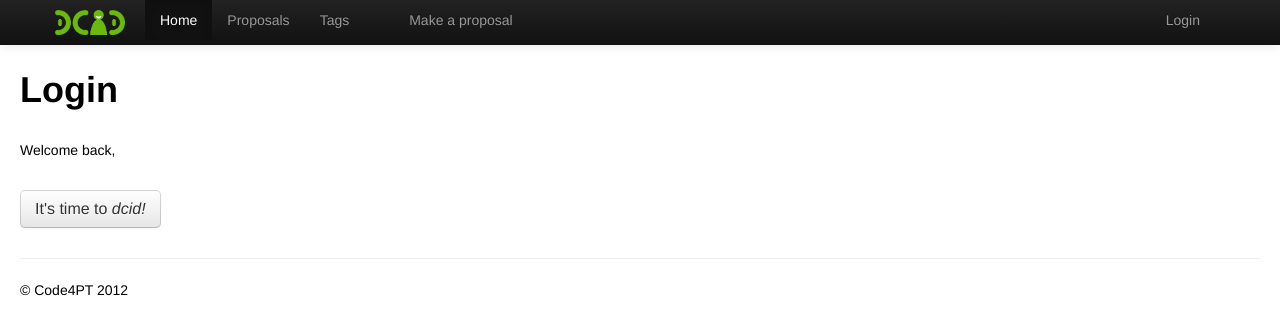
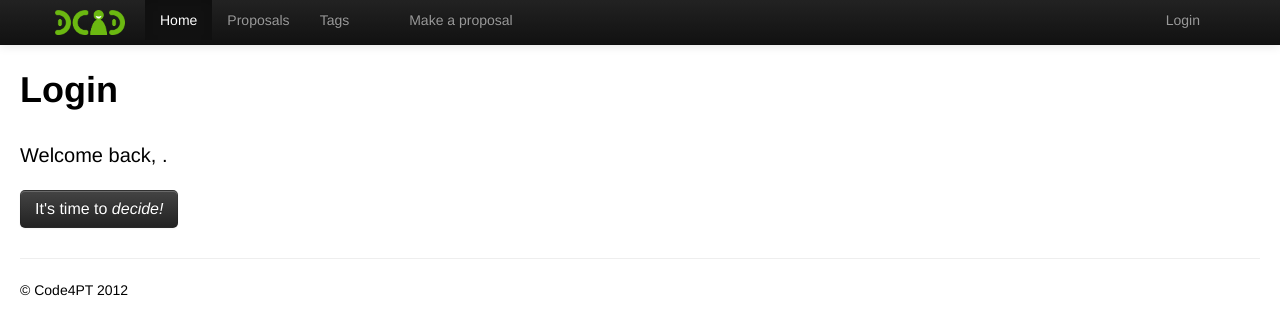
Before and after one commit to code4pt/dcid_django, a Django app: page /parliament/user/login/success/ in a window 1280 px wide. Shown: the top 335 px of the page. Run offline with Django 3.2, Linux system fonts and the light colour scheme; parts of the project's set-up code (start-up, migrations or seed data) failed here and were passed over; some libraries are stand-ins or nearby versions.

Commit message:
add UI enchancements

```diff
--- a/templates/parliament/login_success.html
+++ b/templates/parliament/login_success.html
@@ -5,7 +5,6 @@
 {% block content %}
 <h1>Login</h1>
 <br/>
-<p>Welcome back, {{ username }}</p>
-<br/>
-<p><a href="/parliament/proposals/"><button class="btn btn-large">It's time to <em>dcid!</em></button></a></p>
+<p class="lead">Welcome back, <strong>{{ username }}</strong>.</p>
+<p><a href="/parliament/proposals/"><button class="btn btn-large btn-inverse">It's time to <em>decide!</em></button></a></p>
 {% endblock content %}
```
